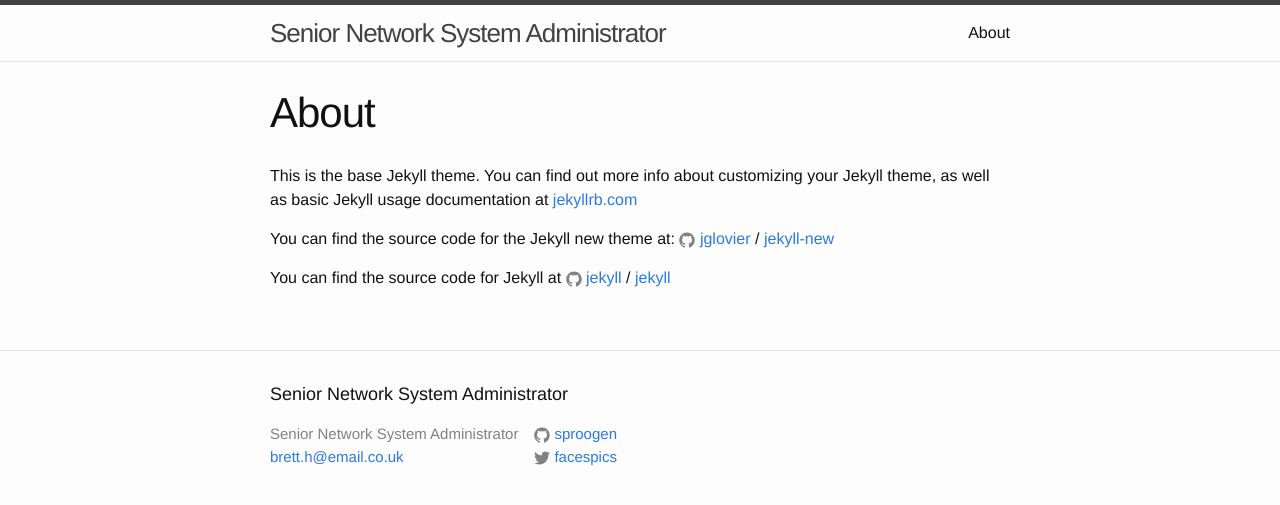
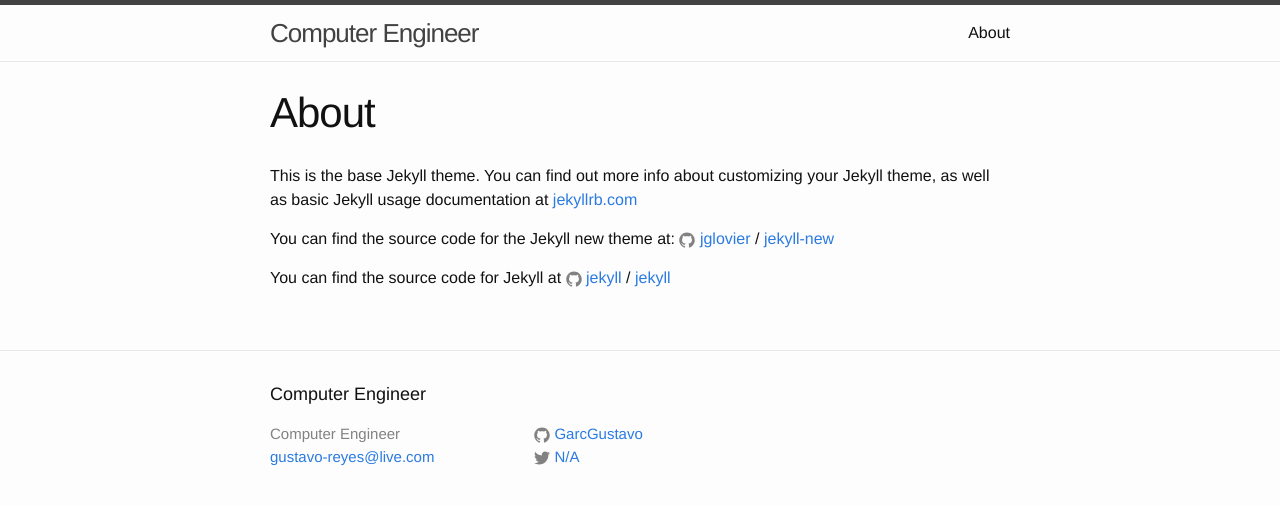
Before and after one commit to GarcGustavo/garcgustavo.rett.io, a Jekyll site: the page built from about.md, in a window 1280 px wide. Shown: the top 505 px of the page. Built offline with Jekyll 4.4.1, drawn with Linux system fonts in a browser that asks for light colours.

Commit message:
placeholder content

```diff
--- a/_config.yml
+++ b/_config.yml
@@ -6,34 +6,34 @@
 version: 2
 
 # Personal info
-name: Brett Harris
-title: Senior Network System Administrator
-email: brett.h@email.co.uk
-website: www.github.com/sproogen/resume-theme
+name: Gustavo A. Reyes Carrion
+title: Computer Engineer
+email: gustavo-reyes@live.com
+website: gustavoreyes.io
 
 # Dark Mode (true/false/never)
-darkmode: false
+darkmode: true
 
 # Social links
-twitter_username: facespics
-github_username:  sproogen
+twitter_username: N/A
+github_username:  GarcGustavo
 # stackoverflow_username: "00000001"
 # dribbble_username: jekyll
 # facebook_username: jekyll
 # flickr_username: jekyll
-instagram_username: jameswgrant
-linkedin_username: jameswgrant
+instagram_username: N/A
+linkedin_username: Gustavo Reyes
 # xing_username: jekyll
 # pinterest_username: jekyll
-youtube_username: globalmtb
+youtube_username: N/A
 # googleplus_username: +jekyll
 # orcid_username: 0000-0000-0000-0000
 
 # Additional icon links
 additional_links:
-- title: itsgoingto.be
+- title: N/A
   icon: fas fa-globe
-  url: https://www.itsgoingto.be
+  url: N/A
 # - title: another link
 #   icon: font awesome brand icon name (eg. fab fa-twitter) (https://fontawesome.com/icons?d=gallery&m=free)
 #   url: Link url (eg. https://google.com)
@@ -48,43 +48,41 @@
 # about_title: About Me
 about_profile_image: images/profile.jpg
 about_content: | # this will include new lines to allow paragraphs
-  Hi, my name's Brett and I'm a senior network system administrator. As well as administrating systems I also have experience making software and web apps. I have worked at a number of companies gaining teamwork and leadership skills.
-
-  I am most skilled in: <mark>AWS</mark> and <mark>Eating Pizza</mark>
+  Hi, my name's Gustavo and I'm a senior associate software engineer.
 
 content:
   - title: Projects # Title for the section
     layout: list # Type of content section (list/text)
     content:
       - layout: top-middle
-        title: Super awesome project
-        link: github.com/sproogen
+        title: UNDER CONSTRUCTION
+        link: github.com/GarcGustavo
         # link_text: Project Website
         additional_links:
-          - title:  sproogen/modern-resume-theme
+          - title:  Gustavo's Resume
             icon: fab fa-github
-            url: github.com/sproogen/modern-resume-theme
+            url: gustavoreyes.io
           # - title:  Github page for project (eg. sproogen/modern-resume-theme)
           #   icon: fab fa-github
           #   url: Link to project (eg. sproogen.github.io/modern-resume-theme)
         quote: >
-          This is probably one of the greatest apps ever created, if you don't agree you're probably wrong.
+          QUOTE
         description: | # this will include new lines to allow paragraphs
-          I started this project as a way if learning <mark>React</mark> and it has since grown into a fully fledged app. I have learned many skills through this and been I'm very proud of having this in my portfolio. If you don't have a project as awesome as this I would advise you make one.
+          DESCRIPTION
 
   - title: Experience # Title for the section
     layout: list # Type of content section (list/text)
     content:
       - layout: left
         title: The Boring Company
-        link: boringcompany.com
+        link: gustavoreyes.io
         # link_text: boringcompany.com
-        sub_title: Senior Network System Administrator
-        caption: November 2017 - Present
+        sub_title: Senior Associate Software Engineer
+        caption: April 2020 - Present
         quote: >
-          Solving 21st century problems by diging holes and making game changing products like the *not a flamethrower*
+          Description
         description: | # this will include new lines to allow paragraphs
-            Every company needs its networks properly administered and The Boring Compay is no exception. Digging holes is hard and I play my part making sure the whole company stays connected. I lead a team of 5 people and enjoy driving the company to try new technologies.
+            Description
 
   - title: Education # Title for the section
     layout: list # Type of content section (list/text)
@@ -94,20 +92,13 @@
         caption: 2010 - 2013
         sub_title: BSc Computer Science
         quote: >
-          Established in 1636, Harvard is the oldest higher education institution in the United States, and is widely regarded in terms of its influence, reputation, and academic pedigree as a leading university in not just the US but also the world.
+          QUOTE
         description: | # this will include new lines to allow paragraphs
-          During my time at Harvard I learnt most of my key skills that have I have taken through my career such as teamwork and working to tight deadlines. I thouroughly enjoyed my time as university and learnt a lot about a healthy work life balance.
-
-          I spent a lot of my free time as a committee member of the *Harvard Mountaineering Club* taking on roles such as *Trip Secretary* and *Vice-President*.
-
+          DESCRIPTION
   - title: A Little More About Me
     layout: text
     content: | # this will include new lines to allow paragraphs
       Alongside my interests in networks and software engineering some of my other interests and hobbies are:
-      - Rock climbing
-      - Gaming
-      - Knitting
-      - [Becoming a ninja](https://www.youtube.com/watch?v=vtg4o__aRMg)
 
       Look at this cool image
       ![Trees](/modern-resume-theme/images/landscape-trees.jpg "Trees")
```
